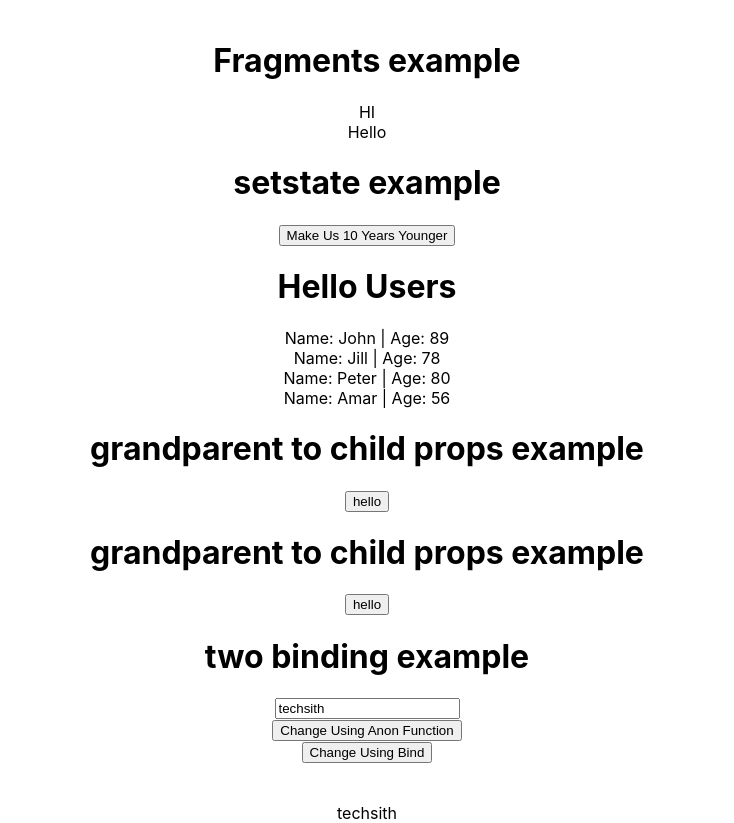
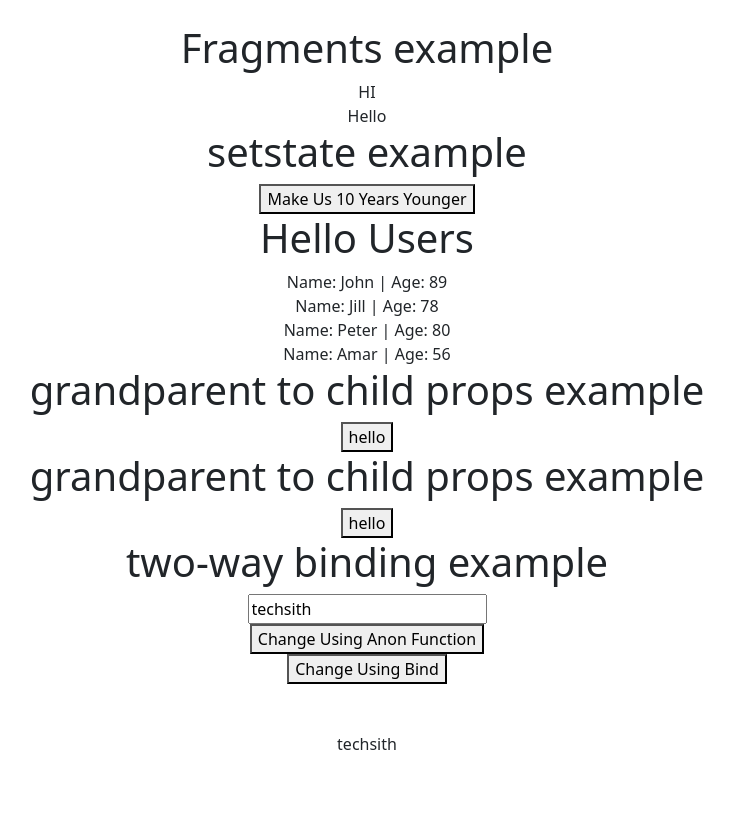
Before and after one commit to sathwikajoginipalli/learning-react-states, a React (Create React App) app: page / in a window 1280 px wide. Shown: the whole page, without its empty margins (273-1007 px from the left). After the commit the page ends 800 px from the top, so only its background shows below. Built offline with nearby package versions, Linux system fonts and the light colour scheme.

Commit message:
added state

```diff
--- a/package.json
+++ b/package.json
@@ -6,6 +6,7 @@
     "@testing-library/jest-dom": "^5.12.0",
     "@testing-library/react": "^11.2.7",
     "@testing-library/user-event": "^12.8.3",
+    "bootstrap": "^5.0.1",
     "react": "^17.0.2",
     "react-dom": "^17.0.2",
     "react-scripts": "4.0.3",
--- a/src/App.js
+++ b/src/App.js
@@ -48,7 +48,7 @@ class App extends Component {
       bethesameevent = {this.changetheworld.bind(this,'staythesame')}
       title={this.state.title}/>
       {/* two way binding */}
-      <h1>two binding example</h1>
+      <h1>two-way binding example</h1>
       <input type="text" onChange={this.changeNameFromInput} value={this.state.name}/>
       <br/>
       <button onClick={() => this.changeName('Awesome Techsith :(')}>Change Using Anon Function</button>
--- a/src/index.js
+++ b/src/index.js
@@ -3,6 +3,7 @@ import ReactDOM from 'react-dom';
 import './index.css';
 import App from './App';
 import reportWebVitals from './reportWebVitals';
+import 'bootstrap/dist/css/bootstrap.css';
 
 ReactDOM.render(
   <React.StrictMode>
```
Also changed, not shown: 1 other file (tests, documents, lock files or other folders).
